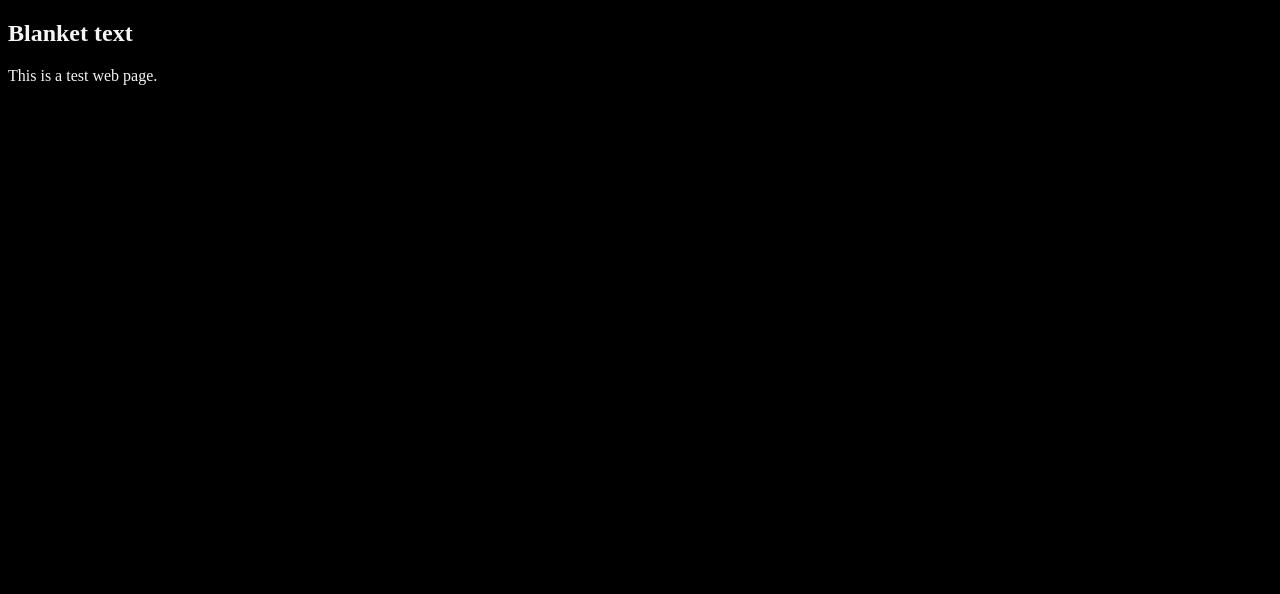
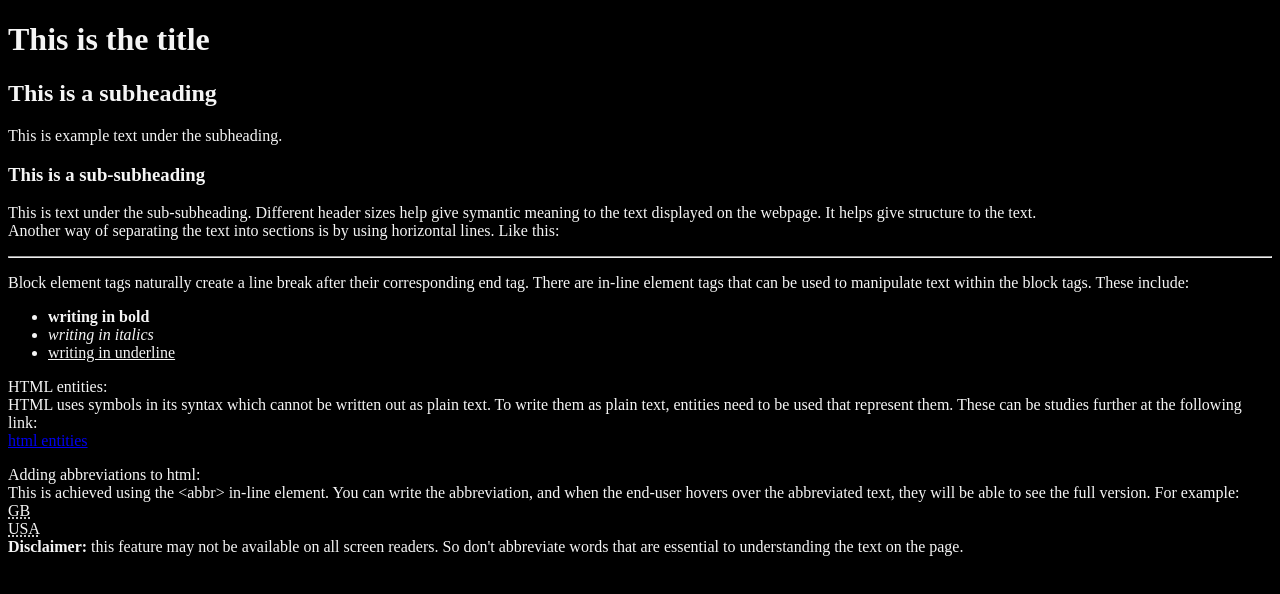
Before and after one commit to harismallick/fcc_html_css_tutorials, a plain HTML site: page tutorial2.html in a window 1280 px wide. Drawn offline with Linux system fonts and the light colour scheme.

Commit message:
1 hr into second tutorial

```diff
--- /dev/null
+++ b/main.css
@@ -0,0 +1,7 @@
+html {
+    font-size: 16px
+}
+body {
+    background-color: #000000;
+    color: whitesmoke;
+}
--- a/tutorial2.html
+++ b/tutorial2.html
@@ -4,6 +4,8 @@ discussed.
 - Validating your html document: use a markup validation service.
 - W3C is the source you should be using for this.
 - Variables and elements placed inside the head tag are not seen on the webpage.
+- All tags can be modified using attributes. A list of all html attributes can be accessed here:
+https://developer.mozilla.org/en-US/docs/Web/HTML/Attributes
 
 -->
 
@@ -12,10 +14,12 @@ discussed.
     <head>
         <meta charset="UTF-8">
         <meta name="viewport" content="width=device-width, initial-scale=1">
-        <meta name="author" content="Haris Mallick">
+        <meta name="author" content="Haris Mallick"> <!-- add owner details-->
+        <meta name="description" content="This webpage is a tutorial on html available on free code camp on YouTube.">
         <title>FCC Tutorial 2</title> <!-- The style tag can be used to inject CSS stylistic syntax
                                     to modify how the webpage looks. -->
-        <style>
+        <link rel="icon" href="logo.png" type="image/x-icon">
+        <!-- <style>
             html {
                 font-size: 16px
             }
@@ -23,13 +27,42 @@ discussed.
                 background-color: #000000;
                 color: whitesmoke;
             }
-        </style>
+        </style> -->
+        <!-- Another way of stylising the html page is by importing a CSS template by using the link tag, as shown for the icon. -->
+        <link rel="stylesheet" href="main.css" type="text/css">
     </head>
     <body>
-        <h2>Blanket text</h2>
+        <h1>This is the title</h1>
+        <h2>This is a subheading</h2>
+
         <p><!-- A quick way to create the html tags in VS Code is to write the letter of the tag
             and then press tab. The auto code complete will automatically add the <> and end tag. -->
-            This is a test web page.
+            This is example text under the subheading.
         </p>
+        <h3>This is a sub-subheading</h3>
+        <p>This is text under the sub-subheading. Different header sizes help give symantic meaning to the text displayed on the webpage. It helps give structure to the text.<br>
+        Another way of separating the text into sections is by using horizontal lines. Like this: <br>
+        <hr></p>
+        <p>Block element tags naturally create a line break after their corresponding end tag. There are in-line element tags that can be used to manipulate text within the block tags. These include: <br>
+        <ul>
+            <li><b>writing in bold</b></li>
+            <li><i>writing in italics</i></li>
+            <li><u>writing in underline</u></li>
+        </ul>
+
+        </p>
+        <p>
+            HTML entities: <br>
+            HTML uses symbols in its syntax which cannot be written out as plain text. To write them as plain text, entities need to be used that represent them. These can be studies further at the following link: <br>
+            <a href="https://www.w3schools.com/html/html_entities.asp" target="_blank">html entities</a>
+        </p>
+        <p>
+            Adding abbreviations to html: <br>
+            This is achieved using the &lt;abbr&gt; in-line element. You can write the abbreviation, and when the end-user hovers over the abbreviated text, they will be able to see the full version. For example: <br>
+            <abbr title="Great Britain">GB</abbr><br>
+            <abbr title="United States of America">USA</abbr><br>
+            <b>Disclaimer:</b> this feature may not be available on all screen readers. So don't abbreviate words that are essential to understanding the text on the page.
+        </p>
+
     </body>
 </html>
```
Also changed, not shown: logo.png (added), tutorial_1/cat.jpeg (renamed from cat.jpeg), tutorial_1/tutorial.html (renamed from tutorial.html).
